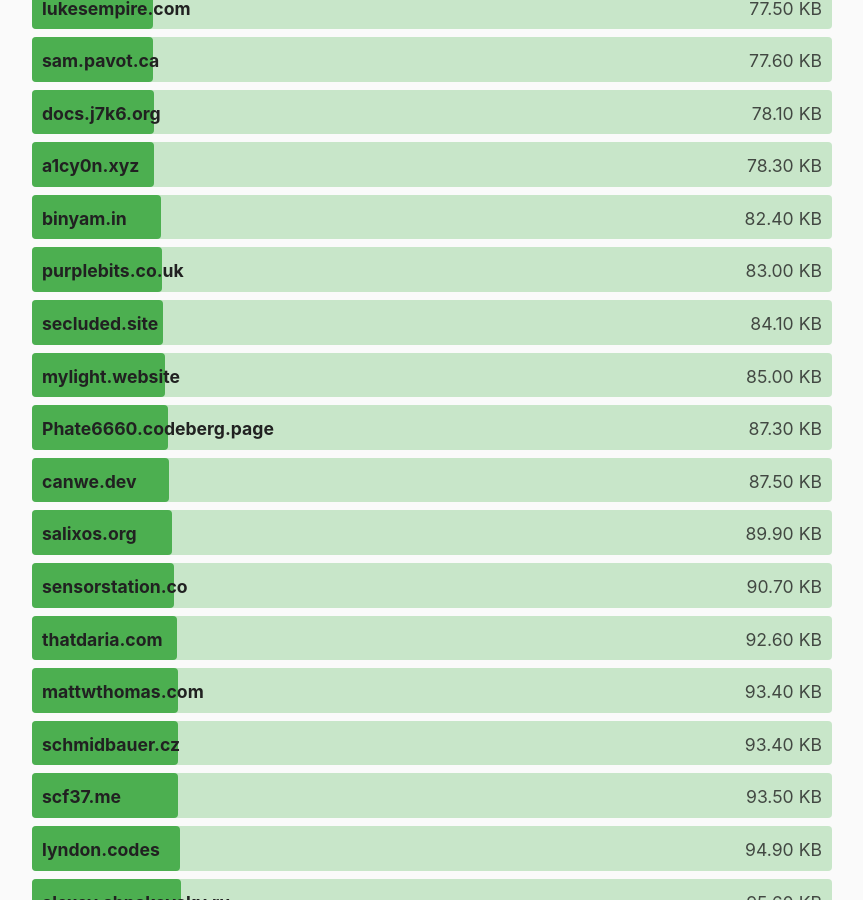
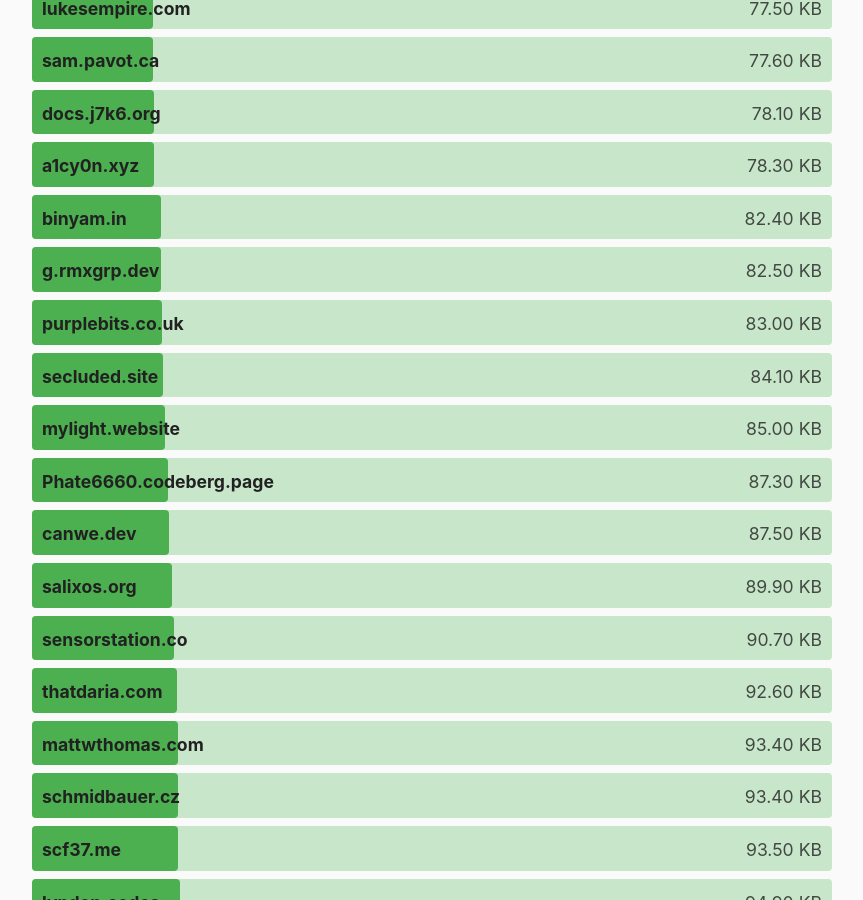
Before and after one commit to kevquirk/512kb.club, a Jekyll site: the page built from index.md, in a window 1280 px wide and 900 px high, scrolled down 12212 px. Shown: the whole window, without its empty margins (208-1071 px from the left). Built offline with Jekyll 4.4.1, drawn with Linux system fonts in a browser that asks for light colours; some of the changed text lies outside the part shown.

Commit message:
Update sites.yml

```diff
--- a/_data/sites.yml
+++ b/_data/sites.yml
@@ -745,7 +745,7 @@
 
 - domain: g.rmxgrp.dev
   url: https://g.rmxgrp.dev/
-  size: 212
+  size: 82.5
   last_checked: 2022-1-14
 
 - domain: gabnotes.org
```
